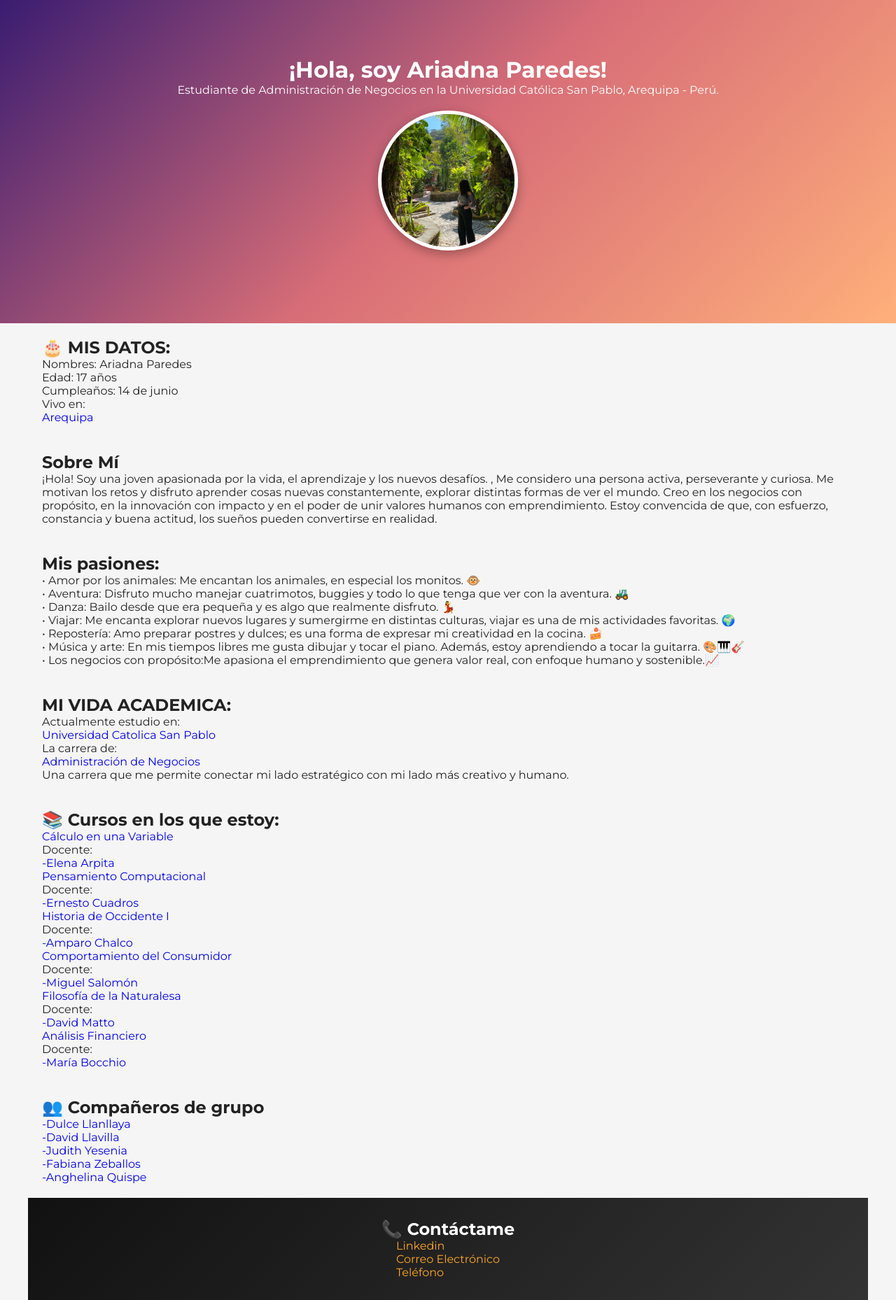
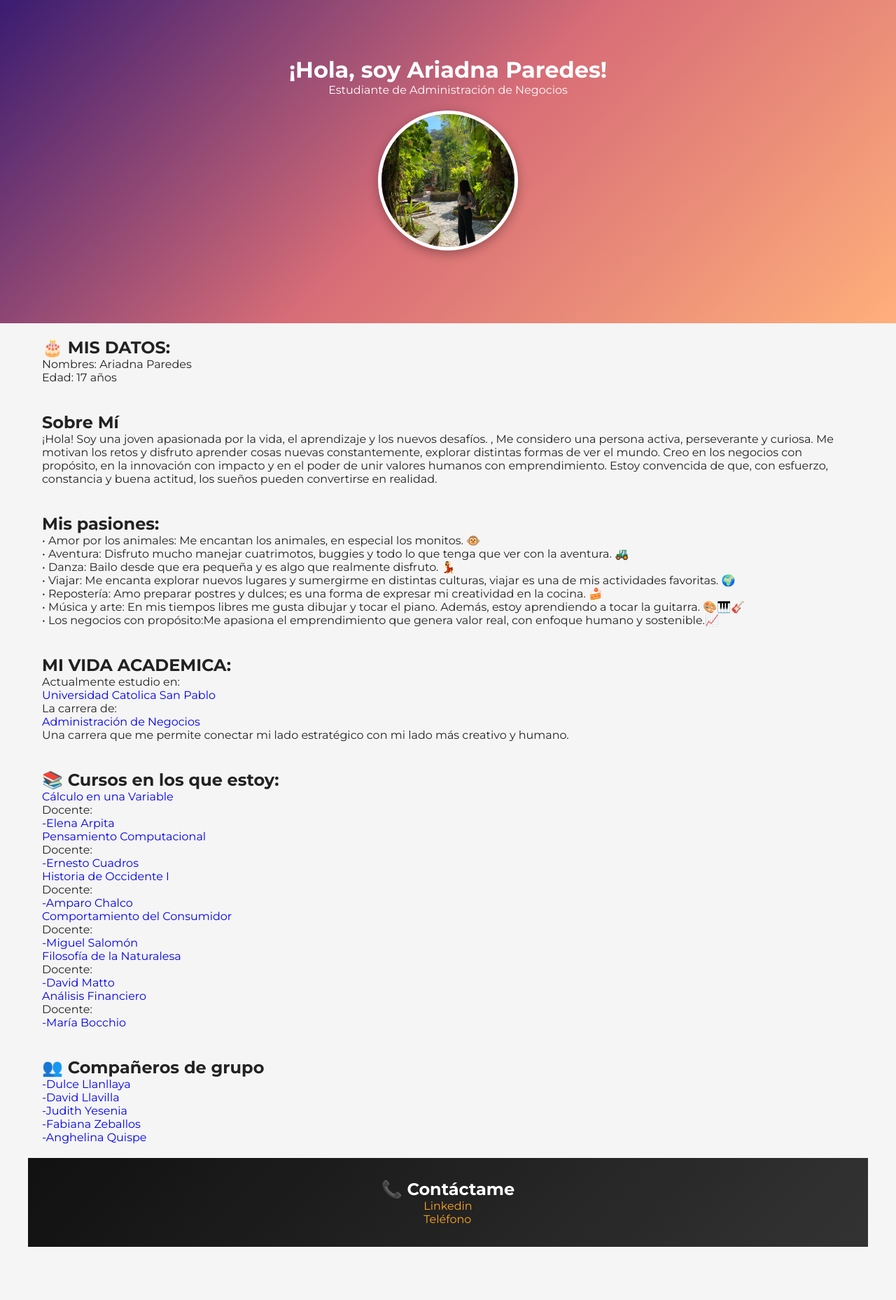
Before and after one commit to Ariadna136/Pagina-Web, a plain HTML site: page index.html in a window 1280 px wide. Shown: the whole page at 70% size. After the commit the page ends 1782 px from the top, so only its background shows below. Drawn offline with Linux system fonts and the light colour scheme.

Commit message:
Update index.html

```diff
--- a/index.html
+++ b/index.html
@@ -13,7 +13,7 @@
     <header class="header">
         <div class="container">
             <h1 class="title">¡Hola, soy Ariadna Paredes!</h1>
-            <p>Estudiante de Administración de Negocios en la Universidad Católica San Pablo, Arequipa - Perú.</p>
+            <p>Estudiante de Administración de Negocios </p>
             <img src="IMG_8513.JPG" alt="Foto de Ariadna" class="foto-circular">
         </div>
     </header>
@@ -23,8 +23,7 @@
        <p>
           Nombres: Ariadna Paredes</p>
           </p>Edad: 17 años</p>
-          </p>Cumpleaños: 14 de junio</p>
-          </p>Vivo en:<li><a href="https://es.wikipedia.org/wiki/Arequipa">Arequipa</a></li></p>
+          </p></p>
         </p>
     </section>
 
@@ -92,8 +91,8 @@
         <h2>📞 Contáctame</h2>
         <ul>
             <li><a href="https://www.linkedin.com/in/ariadna-mirella-paredes-ticona-109895357/" target="_blank">Linkedin</a></li>
-            <li><a href="mailto:ariadna.paredes@ucsp.edu.pe">Correo Electrónico</a></li>
-            <li><a href="tel:+51944200125">Teléfono</a></li>
+            <li><a href=">Correo Electrónico</a></li>
+            <li><a href=">Teléfono</a></li>
         </ul>
     </footer>
 
```
